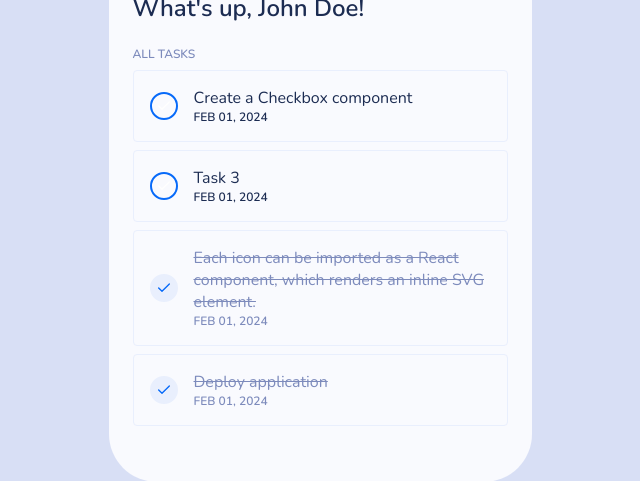
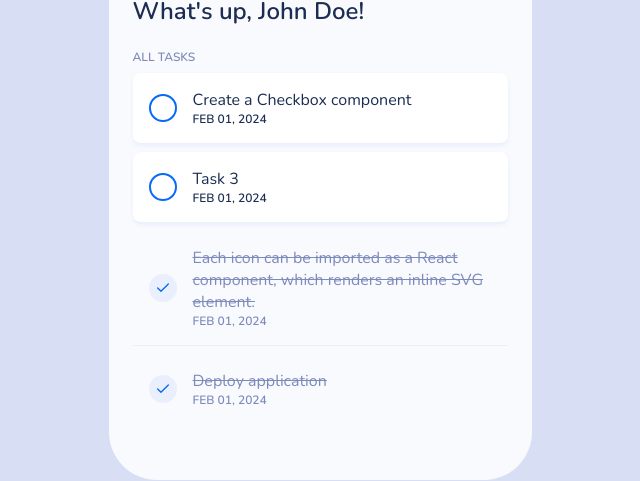
Before and after one commit to IvanIFJ/todo-list, a React (Vite) app in the folder app/: page / in a window 1280 px wide. Shown: the part 219-700 px from the top of the page, without its empty margins (320-960 px from the left). Built offline with nearby package versions, Linux system fonts and the light colour scheme.

Commit message:
feat: change the input completed state

```diff
--- a/app/src/components/molecules/Todo.tsx
+++ b/app/src/components/molecules/Todo.tsx
@@ -9,18 +9,35 @@ type TodoProps = {
   onClick?: () => void
 }
 
-const Container = styled.div`
+const Container = styled.div<{ $checked?: boolean }>`
   display: flex;
   align-items: center;
   box-sizing: border-box;
+  transition: all 0.2s ease;
   ${({ theme }) => `
-    background-color: ${theme.color.surface.subtle};
+    box-shadow: 0px 2px 4px ${theme.color.boder};
+    background-color: ${theme.color.surface.base};
     gap: ${theme.spacing(2)};
     padding: ${theme.spacing(2)};
-    border-radius: ${theme.boderRadius.small};
+    border-radius: ${theme.boderRadius.base};
     margin-bottom: ${theme.spacing(1)};
-    border: 1px solid ${theme.color.boder};
+    &:not(:last-child) {
+      border-bottom: 1px solid ${theme.color.boder};
+    }
   `};
+  ${({ theme, $checked }) => `
+    ${$checked ? `
+      border-radius: 0;
+      box-shadow: none;
+      background-color: ${theme.color.surface.subtle};
+    ` : `
+      &:hover {
+        box-shadow: 0px 8px 10px ${theme.color.boder};
+        transform: translateY(-2px);
+      }
+    `}
+  `};
+
   svg {
     flex-shrink: 0;
     flex-grow: 0;
@@ -38,7 +55,7 @@ export function Todo({value, onClick }: TodoProps) {
   const color = completed ? 'subtle' : 'base'
 
   return (
-    <Container>
+    <Container $checked={completed}>
       <Checkbox onClick={onClick} $checked={completed}/>
       <div>
         <Name $color={color} $checked={completed} as="span" $variant='body'>{name}</Name>
```
